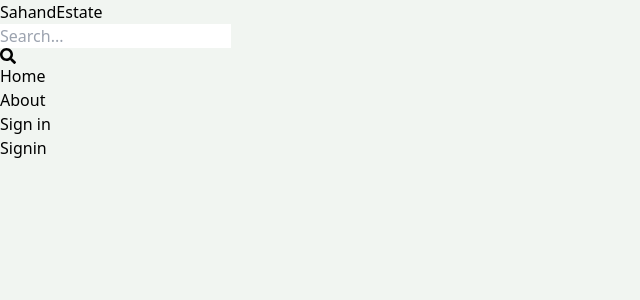
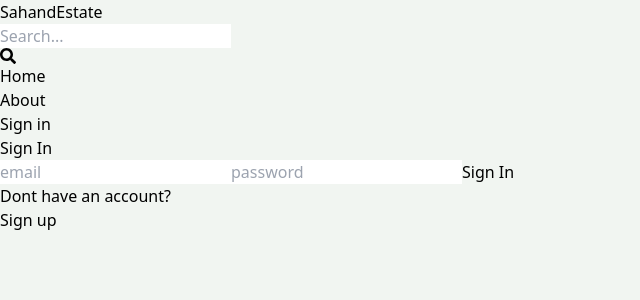
Before and after one commit to Abdallah-Alrayyan/mern-estate, a React (Vite) app in the folder client/: page /sign-in in a window 1280 px wide. Shown: the top 300 px of the page, without its empty margins (0-640 px from the left). Built offline with nearby package versions, Linux system fonts and the light colour scheme.

Commit message:
complete sign in funcionality

```diff
--- a/client/src/pages/Signin.jsx
+++ b/client/src/pages/Signin.jsx
@@ -1,7 +1,76 @@
-import React from 'react'
+import { useState } from 'react';
+import { Link, useNavigate } from 'react-router-dom';
 
-export default function Signin() {
+export default function SignIn() {
+  const [formData, setFormData] = useState({});
+  const [error, setError] = useState(null);
+  const [loading, setLoading] = useState(false);
+  const navigate = useNavigate();
+  const handleChange = (e) => {
+    setFormData({
+      ...formData,
+      [e.target.id]: e.target.value,
+    });
+  };
+  const handleSubmit = async (e) => {
+    e.preventDefault();
+    try {
+      setLoading(true);
+      const res = await fetch('/api/auth/signin', {
+        method: 'POST',
+        headers: {
+          'Content-Type': 'application/json',
+        },
+        body: JSON.stringify(formData),
+      });
+      const data = await res.json();
+      console.log(data);
+      if (data.success === false) {
+        setLoading(false);
+        setError(data.message);
+        return;
+      }
+      setLoading(false);
+      setError(null);
+      navigate('/');
+    } catch (error) {
+      setLoading(false);
+      setError(error.message);
+    }
+  };
   return (
-    <div>Signin</div>
-  )
+    <div className='p-3 max-w-lg mx-auto'>
+    <h1 className='text-3xl text-center font-semibold my-7'>Sign In</h1>
+    <form onSubmit={handleSubmit} className='flex flex-col gap-4'>
+      <input
+        type='email'
+        placeholder='email'
+        className='border p-3 rounded-lg'
+        id='email'
+        onChange={handleChange}
+      />
+      <input
+        type='password'
+        placeholder='password'
+        className='border p-3 rounded-lg'
+        id='password'
+        onChange={handleChange}
+      />
+
+      <button
+        disabled={loading}
+        className='bg-slate-700 text-white p-3 rounded-lg uppercase hover:opacity-95 disabled:opacity-80'
+      >
+        {loading ? 'Loading...' : 'Sign In'}
+      </button>
+    </form>
+    <div className='flex gap-2 mt-5'>
+      <p>Dont have an account?</p>
+      <Link to={'/sign-up'}>
+        <span className='text-blue-700'>Sign up</span>
+      </Link>
+    </div>
+    {error && <p className='text-red-500 mt-5'>{error}</p>}
+  </div>
+);
 }
```
